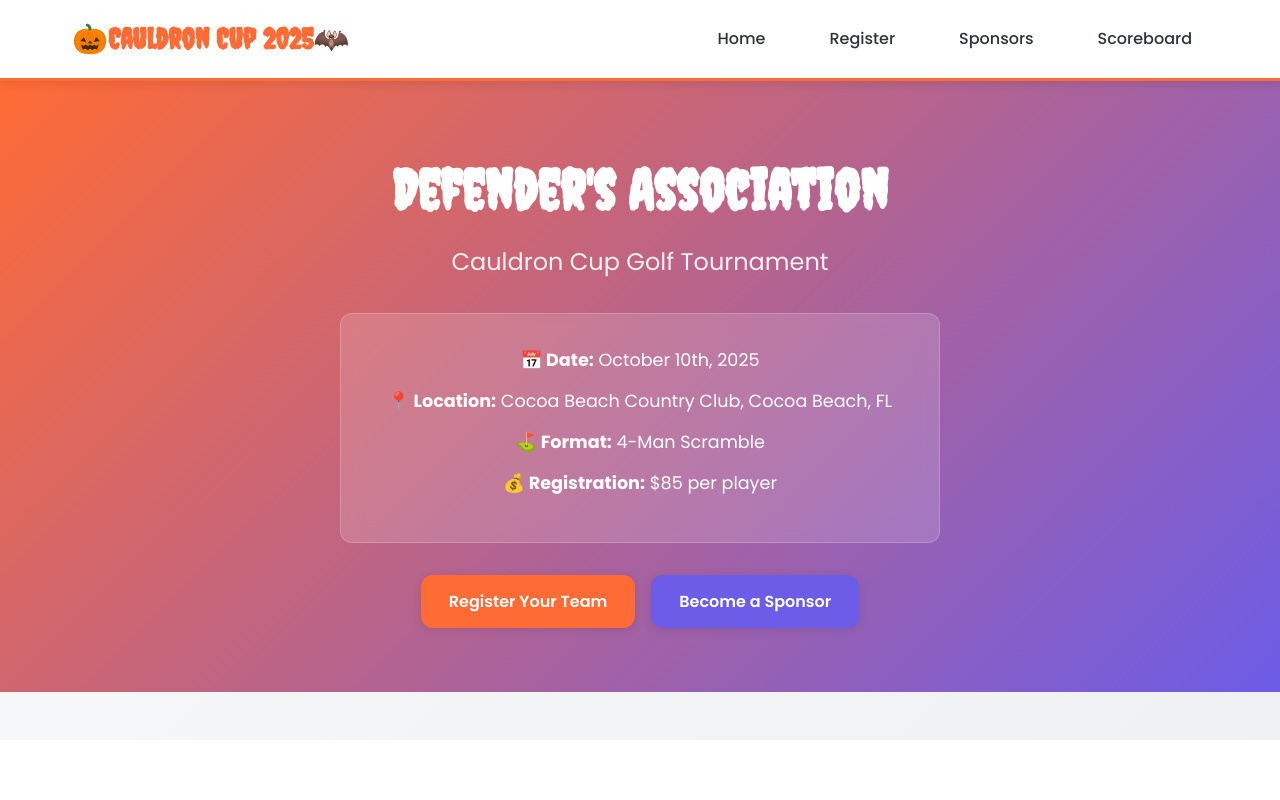
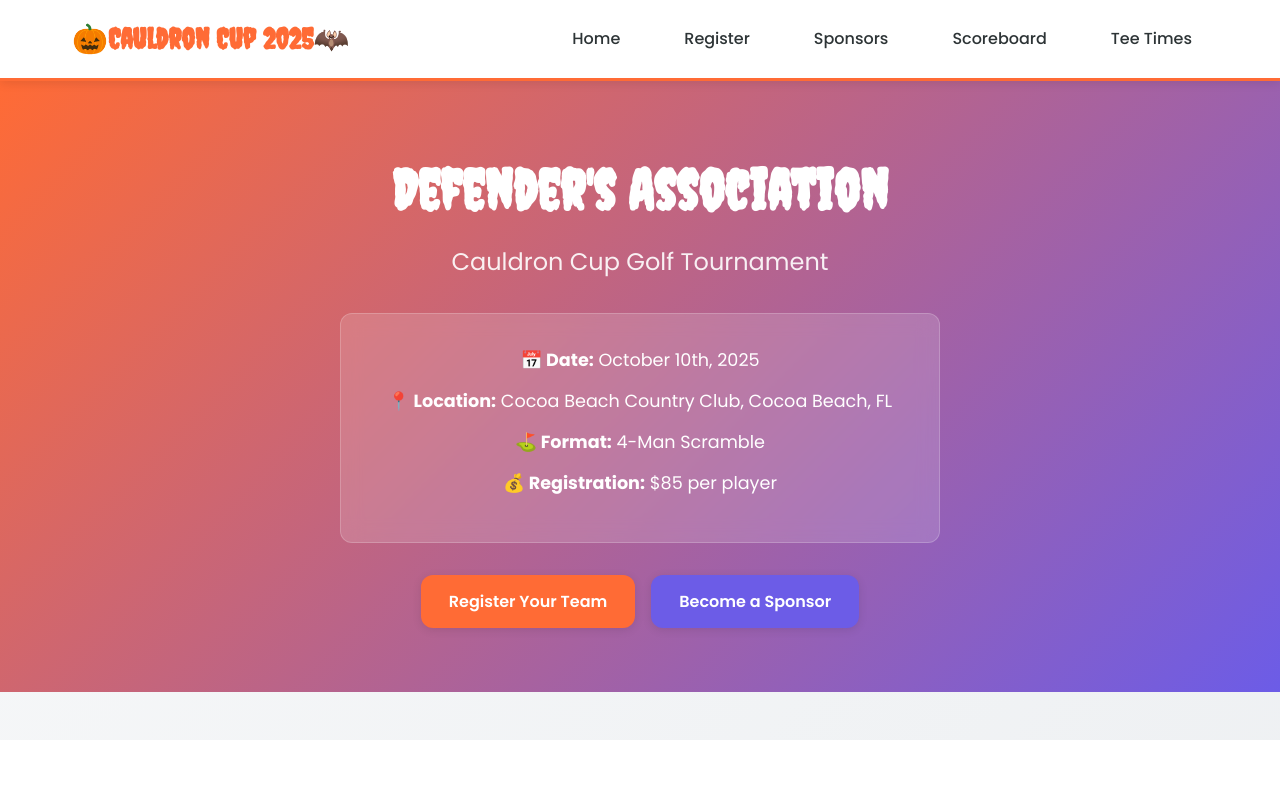
Before and after one commit to defendersassocation/Cauldron-Cup, a plain HTML site: page index.html in a window 1280 px wide. Shown: the top 800 px of the page. Drawn offline with Linux system fonts and the light colour scheme; a script that the page names is missing.

Commit message:
Update index.html

```diff
--- a/index.html
+++ b/index.html
@@ -18,6 +18,7 @@
                 <li><a href="register.html">Register</a></li>
                 <li><a href="sponsors.html">Sponsors</a></li>
                 <li><a href="scoreboard.html">Scoreboard</a></li>
+                <li><a href="teetimes.html">Tee Times</a></li>
             </ul>
         </nav>
     </header>
```
